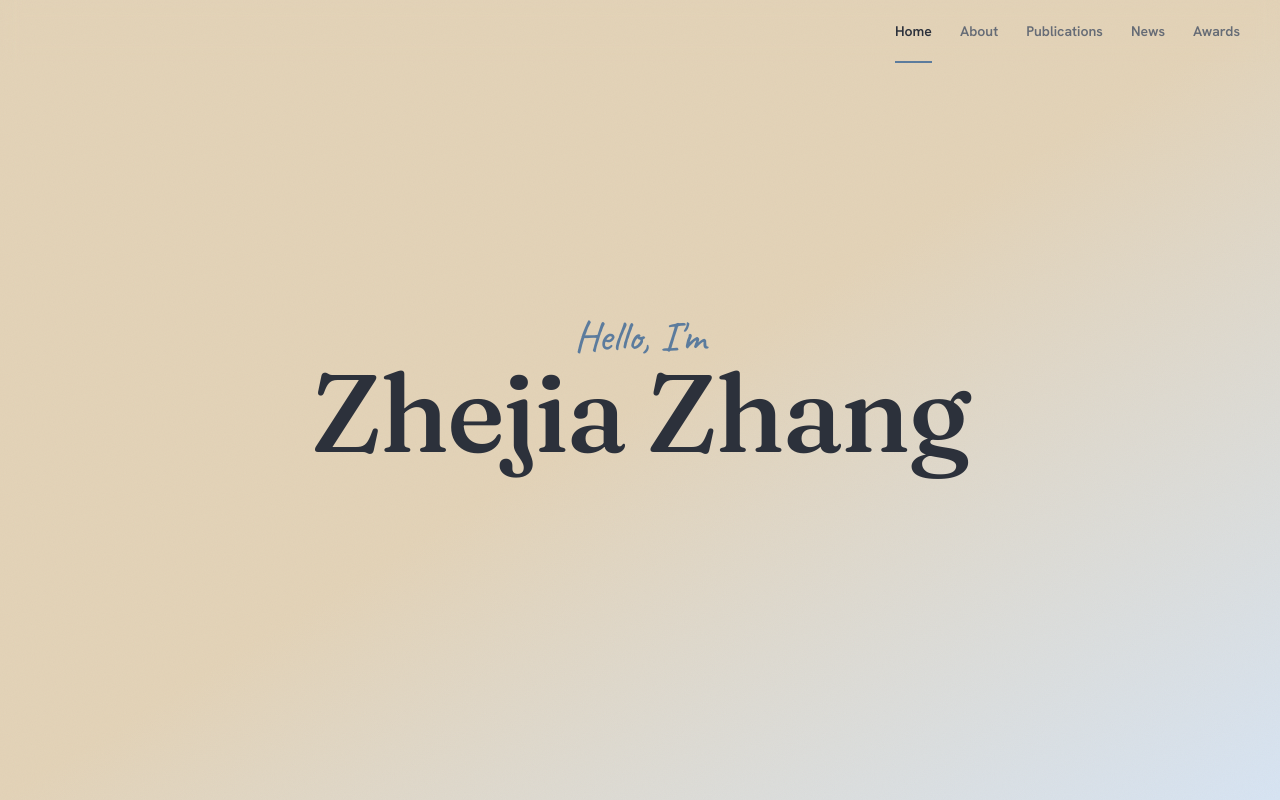
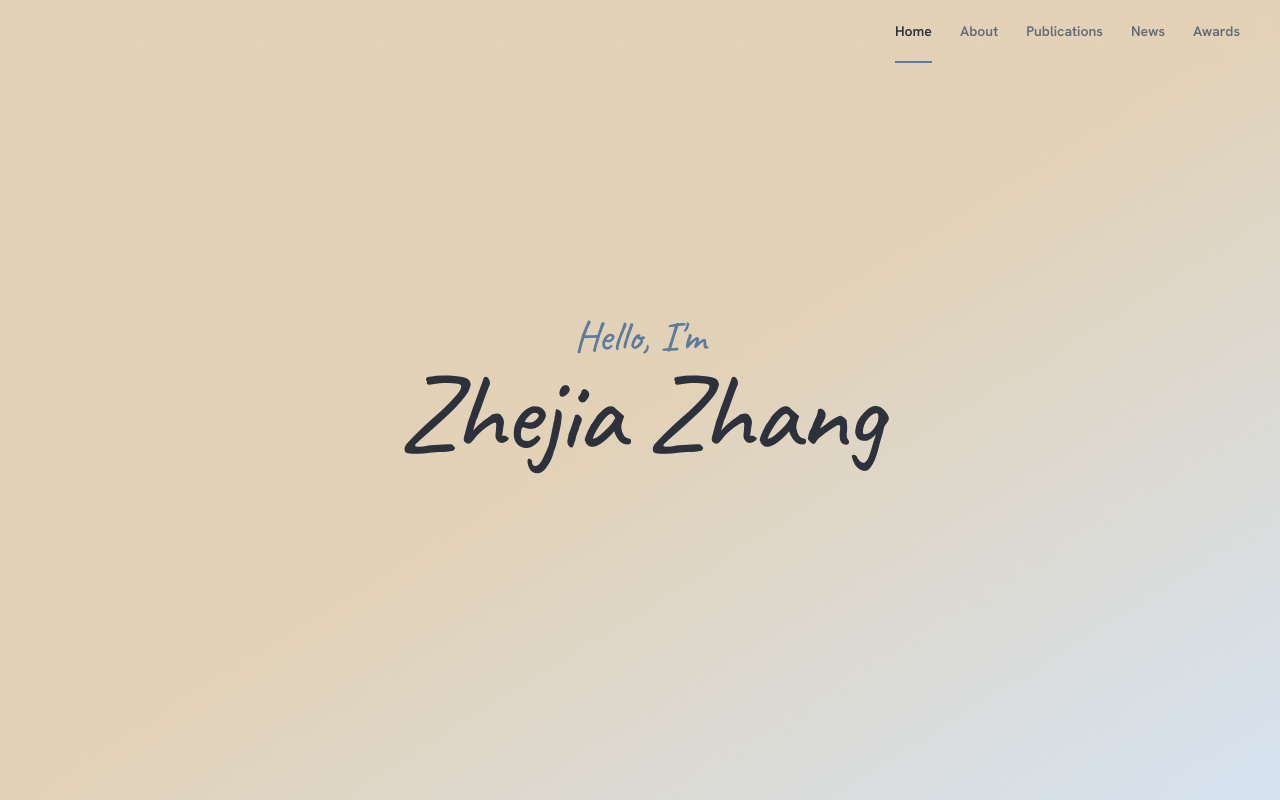
Before and after one commit to zhangzhejia2002-lgtm/zhangzhejia2002-lgtm.github.io, a plain HTML site: page index.html in a window 1280 px wide. Drawn offline with Linux system fonts and the light colour scheme.

Commit message:
Update index.html

```diff
--- a/index.html
+++ b/index.html
@@ -58,7 +58,7 @@
   body.home-mode{background:linear-gradient(to bottom right,var(--bg) 0%,var(--bg) 50%,#D7E4F3 100%);background-attachment:fixed;}
   body.home-mode .topbar{background:transparent;}
   #home .hi{ font-family:"Caveat",cursive; font-size:42px; color:var(--accent); line-height:1; }
-   #home h1{ font-family:"Fraunces",serif; font-weight:500; font-size:clamp(52px,9vw,110px); line-height:0.96; letter-spacing:-0.02em; color:var(--ink); margin-top:2px; }
+   #home h1{ font-family:"Caveat",cursive; font-weight:500; font-size:clamp(52px,9vw,110px); line-height:0.96; letter-spacing:-0.02em; color:var(--ink); margin-top:2px; }
 
   /* ===== CONTENT page (sidebar + scrolling sections) ===== */
   .shell{ display:none; }
```
